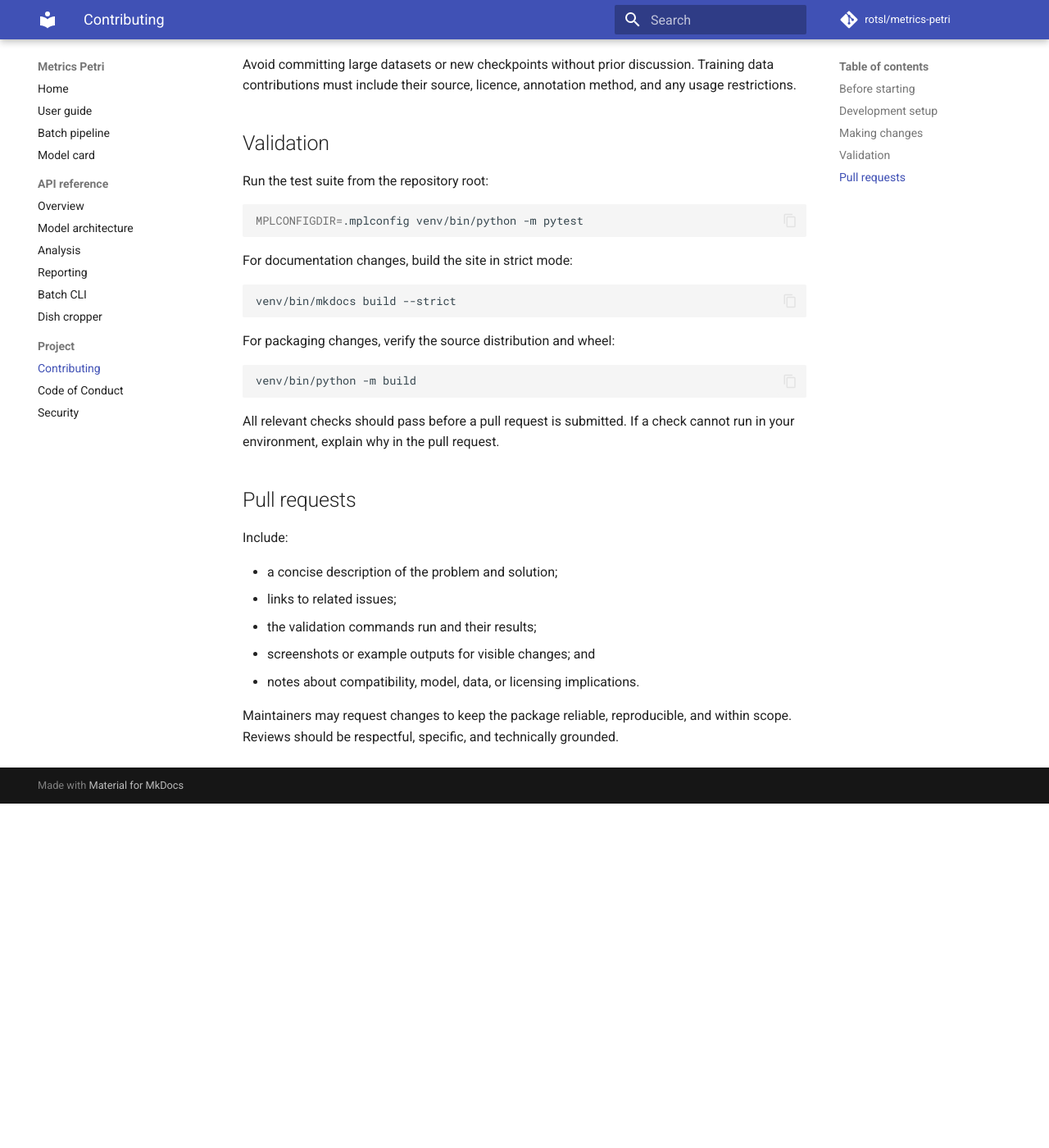
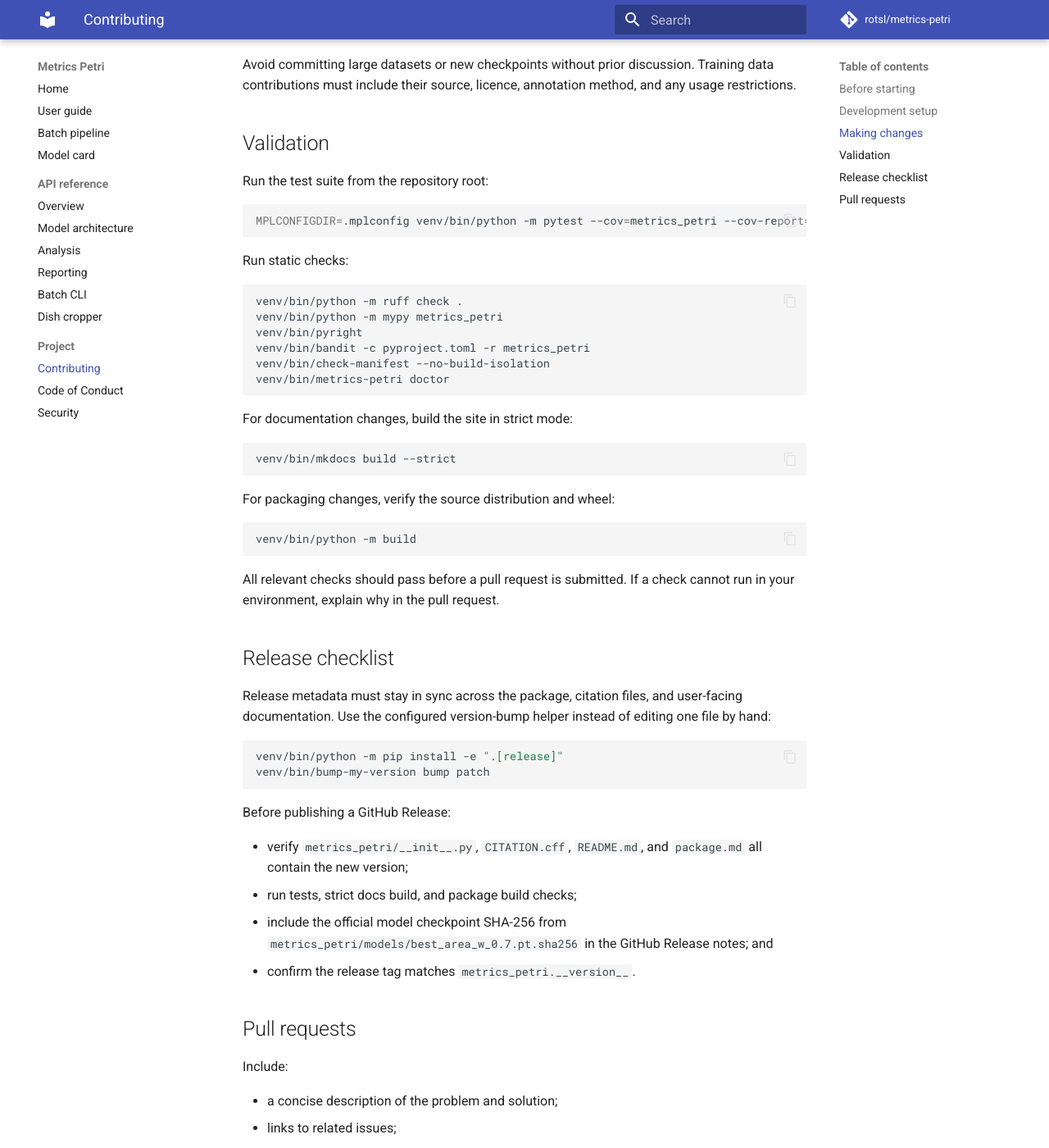
Before and after one commit to rotsl/metrics-petri, an MkDocs documentation site: the page built from docs/contributing.md, in a window 1280 px wide and 1400 px high, scrolled down 1199 px. Shown: the whole window at 82% size. Built offline with MkDocs 1.6.1 and Material for MkDocs 9.7.7, drawn with Linux system fonts in a browser that asks for light colours; comment, search, counter and statistics services are not loaded; before the commit the page ends 2179 px from its top, so only the background shows below that.

Commit message:
updated repo

````diff
--- a/docs/contributing.md
+++ b/docs/contributing.md
@@ -55,7 +55,18 @@ restrictions.
 Run the test suite from the repository root:
 
 ```bash
-MPLCONFIGDIR=.mplconfig venv/bin/python -m pytest
+MPLCONFIGDIR=.mplconfig venv/bin/python -m pytest --cov=metrics_petri --cov-report=term-missing
+```
+
+Run static checks:
+
+```bash
+venv/bin/python -m ruff check .
+venv/bin/python -m mypy metrics_petri
+venv/bin/pyright
+venv/bin/bandit -c pyproject.toml -r metrics_petri
+venv/bin/check-manifest --no-build-isolation
+venv/bin/metrics-petri doctor
 ```
 
 For documentation changes, build the site in strict mode:
@@ -73,6 +84,26 @@ venv/bin/python -m build
 All relevant checks should pass before a pull request is submitted. If a check cannot
 run in your environment, explain why in the pull request.
 
+## Release checklist
+
+Release metadata must stay in sync across the package, citation files, and user-facing
+documentation. Use the configured version-bump helper instead of editing one file by
+hand:
+
+```bash
+venv/bin/python -m pip install -e ".[release]"
+venv/bin/bump-my-version bump patch
+```
+
+Before publishing a GitHub Release:
+
+- verify `metrics_petri/__init__.py`, `CITATION.cff`, `README.md`, and `package.md`
+  all contain the new version;
+- run tests, strict docs build, and package build checks;
+- include the official model checkpoint SHA-256 from
+  `metrics_petri/models/best_area_w_0.7.pt.sha256` in the GitHub Release notes; and
+- confirm the release tag matches `metrics_petri.__version__`.
+
 ## Pull requests
 
 Include:
````
Also changed, not shown: CHANGELOG.md (+30 -2 lines), CONTRIBUTING.md (+32 -1 lines), README.md (+22 -5 lines), metrics_petri/models/MODEL_CARD.md (+12 -6 lines), package.md (+9 -2 lines), pyproject.toml (+74 -0 lines), pyrightconfig.json (added, +25 -0 lines), 9 other files.
